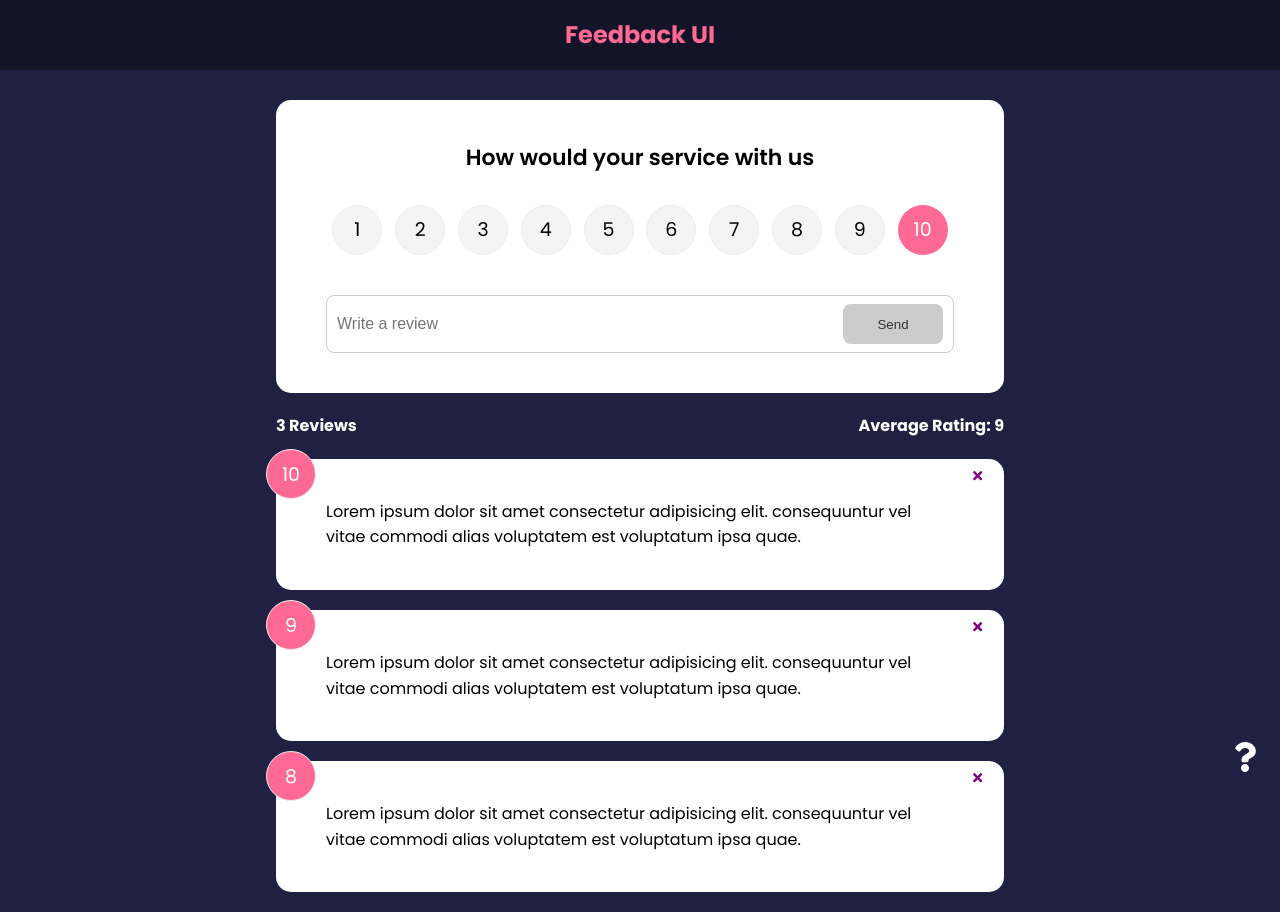
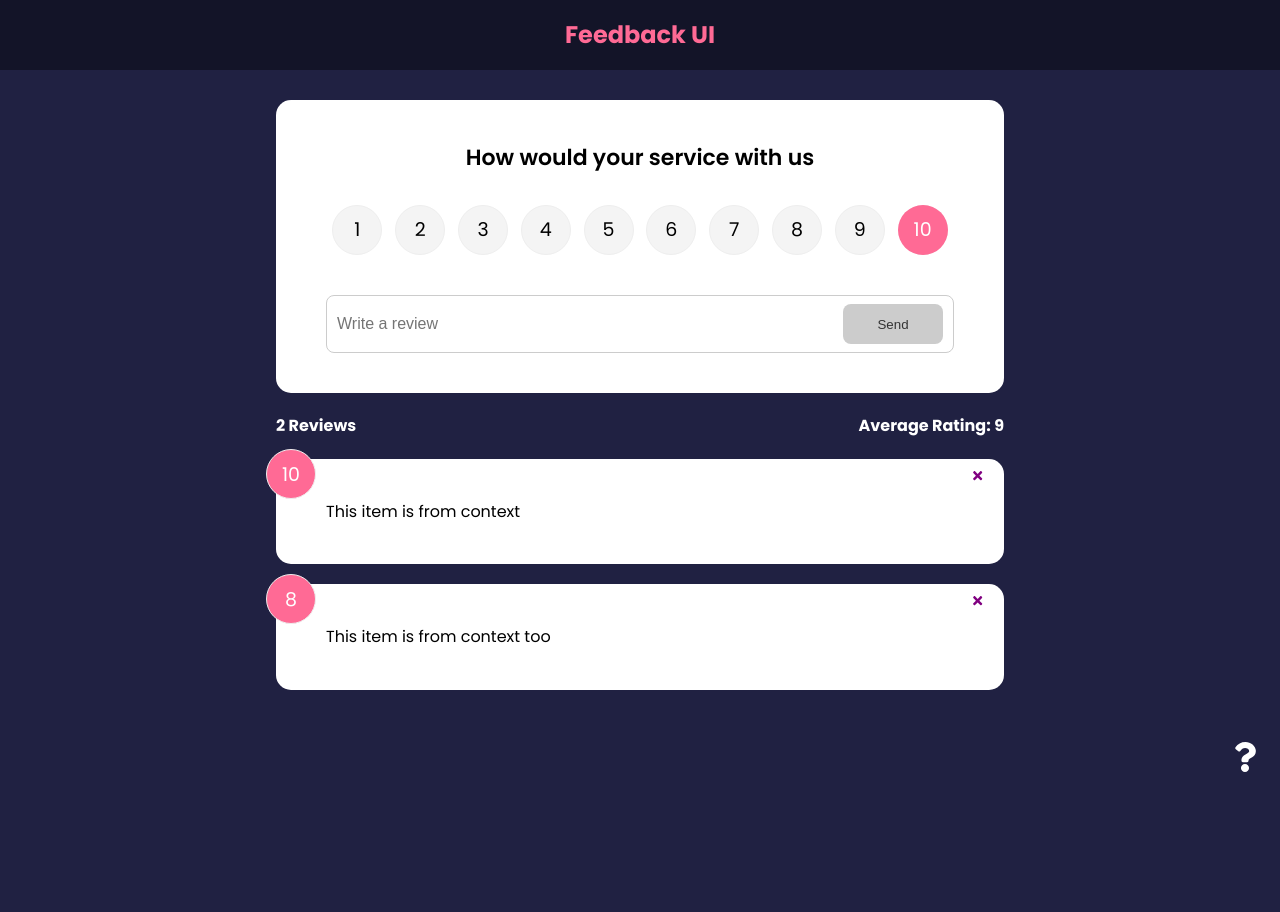
Before and after one commit to jgrisalescode/react-feedback-ui, a React (Create React App) app: page / in a window 1280 px wide. After the commit the page ends 800 px from the top, so only its background shows below. Built offline with nearby package versions, Linux system fonts and the light colour scheme.

Commit message:
Get Global State With The useContext Hook

```diff
--- a/src/App.js
+++ b/src/App.js
@@ -33,8 +33,8 @@
             <Route exact path="/" element={
               <>
                 <FeedbackForm handleAdd={addFeedback} />
-                <FeedbackStats feedback={feedback} />
-                <FeedbackList feedback={feedback} handleDelete={deleteFeedback} />
+                <FeedbackStats />
+                <FeedbackList handleDelete={deleteFeedback} />
               </>
             }>
             </Route>
--- a/src/components/FeedbackList.jsx
+++ b/src/components/FeedbackList.jsx
@@ -1,8 +1,11 @@
 import { motion, AnimatePresence } from "framer-motion"
-import PropTypes from "prop-types"
+import { useContext } from "react"
 import FeedbackItem from "./FeedbackItem"
+import FeedbackContext from "../context/FeedbackContext"
 
-const FeedbackList = ({ feedback, handleDelete }) => {
+const FeedbackList = ({ handleDelete }) => {
+  const { feedback } = useContext(FeedbackContext)
+
   if (!feedback || feedback.length === 0) {
     return <p>No feedback yet!</p>
   }
@@ -20,14 +23,4 @@
   )
 }
 
-FeedbackList.propTypes = {
-  feedback: PropTypes.arrayOf(
-    PropTypes.shape({
-      id: PropTypes.string.isRequired,
-      text: PropTypes.string.isRequired,
-      rating: PropTypes.number.isRequired
-    })
-  )
-}
-
 export default FeedbackList
--- a/src/components/FeedbackStats.jsx
+++ b/src/components/FeedbackStats.jsx
@@ -1,6 +1,9 @@
-import PropTypes from "prop-types"
+import { useContext } from "react"
+import FeedbackContext from "../context/FeedbackContext"
 
-const FeedbackStats = ({ feedback }) => {
+const FeedbackStats = () => {
+  const { feedback } = useContext(FeedbackContext)
+
   // Calculate ratins avg
   let average =
     feedback.reduce((acc, cur) => {
@@ -18,8 +21,4 @@
   )
 }
 
-FeedbackStats.propTypes = {
-  feedback: PropTypes.array.isRequired
-}
-
 export default FeedbackStats
--- a/src/context/FeedbackContext.js
+++ b/src/context/FeedbackContext.js
@@ -8,6 +8,11 @@
             id: 1,
             text: "This item is from context",
             rating: 10
+        },
+        {
+            id: 2,
+            text: "This item is from context too",
+            rating: 8
         }
     ])
 
```
